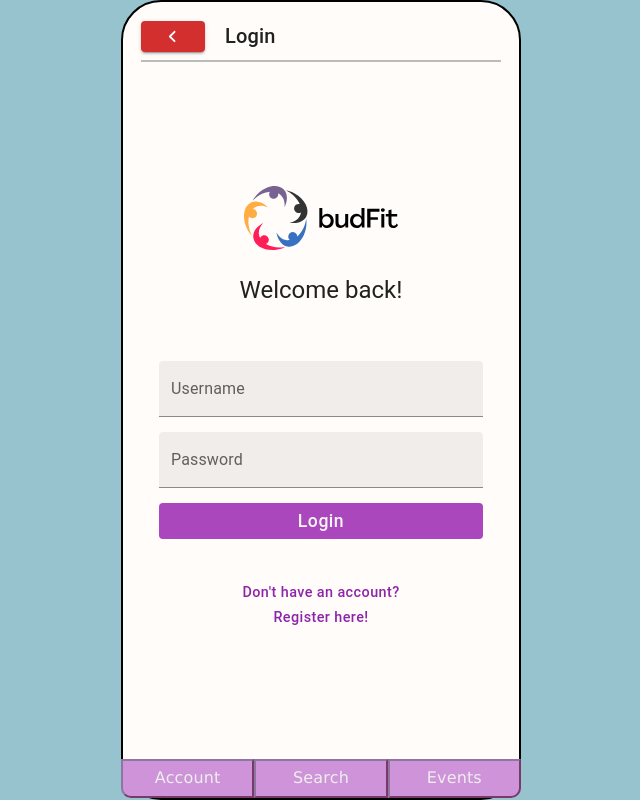
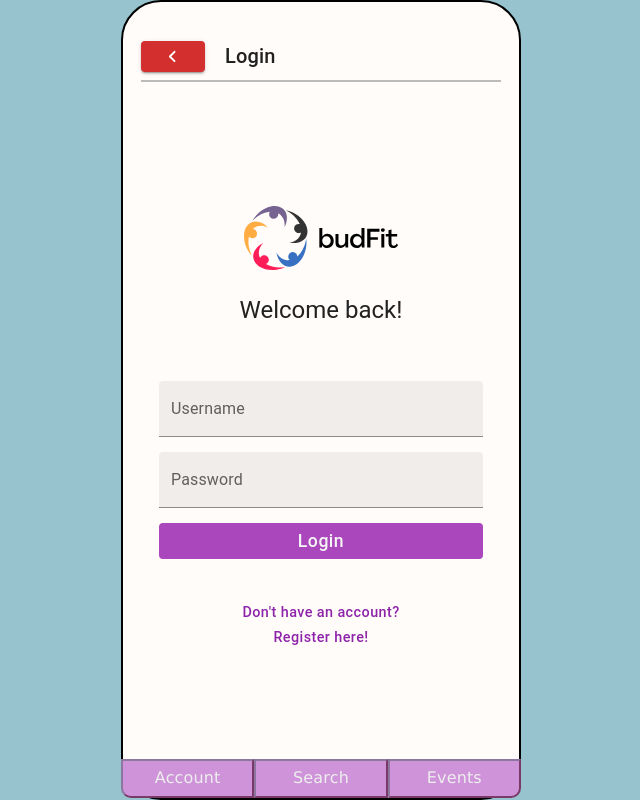
Before and after one commit to SamHardiment/budFit----Client, a React app: page /Login in a window 1280 px wide. Shown: the whole page, without its empty margins (319-959 px from the left). Built offline with nearby package versions, Linux system fonts and the light colour scheme.

Commit message:
fix reg button on Dev/sam

```diff
--- a/src/pages/Login/style.css
+++ b/src/pages/Login/style.css
@@ -1,5 +1,4 @@
 .log-container {
-  margin-top: 20px;
   max-width: 400px;
   max-height: 750px;
   height: 100vh;
@@ -8,7 +7,7 @@
   align-items: center;
   flex-direction: column;
   justify-content: flex-start;
-  margin: 0 auto;
+  margin: 20px auto;
   padding: 0 20px;
   row-gap: 40px;
 }
```
